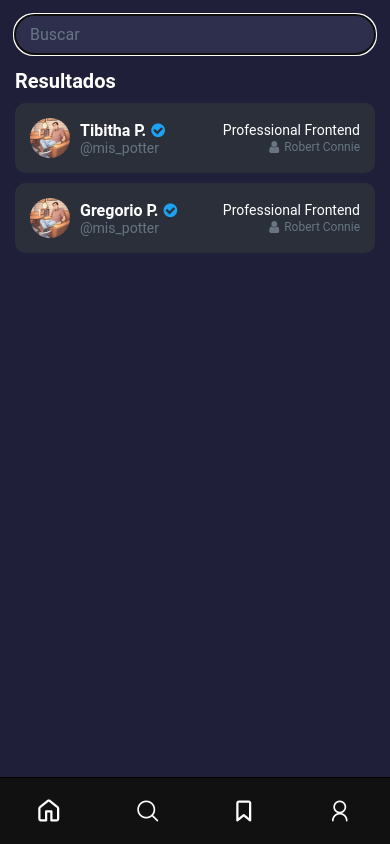
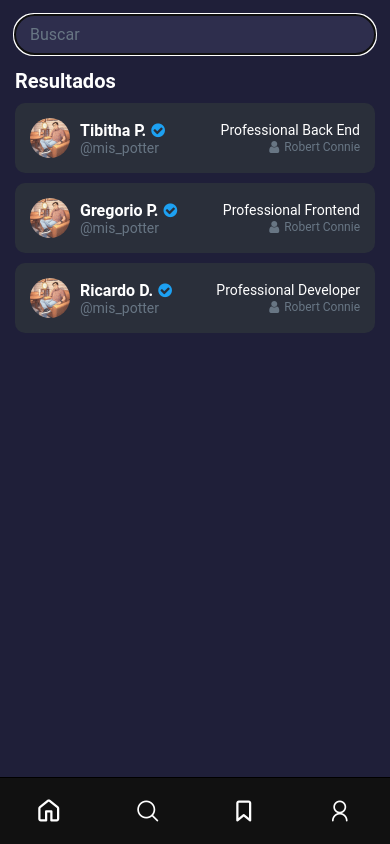
Before and after one commit to greghades/RootNetFrontend, a React Native app: screen /Search in a window 390 px wide. Built offline with nearby package versions, Linux system fonts and the light colour scheme; a web font is replaced by a local one.

Commit message:
agregando cerrar sesion

```diff
--- a/src/components/PostCard.tsx
+++ b/src/components/PostCard.tsx
@@ -143,7 +143,7 @@ const PostCard: React.FC<PostCardProps> = ({
           <FontAwesome6
             name="heart"
             size={24}
-            color={isLiked ? '#FF0000' : COLORS.secondaryText}
+            color={isLiked ? '#CE395F' : COLORS.secondaryText}
             solid={isLiked}
           />
           <Text style={styles.actionText}>{likes}</Text>
@@ -152,7 +152,7 @@ const PostCard: React.FC<PostCardProps> = ({
           <MaterialIcons
             name={isSaved ? 'bookmark' : 'bookmark-border'}
             size={24}
-            color={isSaved ? COLORS.accent : COLORS.secondaryText}
+            color={isSaved ? COLORS.text : COLORS.secondaryText}
           />
           <Text style={styles.actionText}>{saves}</Text>
         </TouchableOpacity>
@@ -218,7 +218,7 @@ const PostCard: React.FC<PostCardProps> = ({
                   style={styles.modalOption}
                   onPress={() => handleModalAction('delete')}
                 >
-                  <MaterialIcons name="delete" size={24} color="#FF0000" />
+                  <MaterialIcons name="delete" size={24} color="#CE395F" />
                   <Text style={styles.modalOptionTextDelete}>Eliminar Publicación</Text>
                 </TouchableOpacity>
                 <TouchableOpacity
--- a/src/navigation/AppNavigator.tsx
+++ b/src/navigation/AppNavigator.tsx
@@ -1,7 +1,7 @@
 import { createStackNavigator } from "@react-navigation/stack";
 import React from "react";
 import { Image, View } from 'react-native'; // Añadimos View para centrar el logo
-import logo from "../assets/images/logo-header.png";
+import Logo from "../assets/images/logo-header.png";
 import { COLORS } from "../styles/colors";
 import EditUserScreen from "../screens/editUserScreen";
 import FeedScreen from "../screens/feedScreen";
@@ -34,7 +34,7 @@ const AppNavigator = () => {
         headerTitle: () => (
           <View style={{ flex: 1, alignItems: 'center' }}>
             <Image
-              source={logo}
+              source={Logo}
               style={{ width: 120, height: 65, resizeMode: 'contain' }}
             />
           </View>
@@ -119,6 +119,10 @@ const AppNavigator = () => {
         name="PilotsUser"
         component={PilotsUserScreen}
       />
+      <Stack.Screen
+        name="LoginScreen"
+        component={LoginScreen}
+      />
     </Stack.Navigator>
   );
 };
--- a/src/screens/feedScreen.tsx
+++ b/src/screens/feedScreen.tsx
@@ -51,7 +51,7 @@ const FeedScreen: React.FC = () => {
             {
               id: '3',
               username: 'Maximillian',
-              handle: '@maxjacobson',
+              handle: '@pixelsz',
               date: '3h',
               content: "Y'ALL ready for this next post?",
               saves: 46,
--- a/src/screens/searchScreen.tsx
+++ b/src/screens/searchScreen.tsx
@@ -4,13 +4,13 @@ import BottomNavBar from '../components/BottomNavBar';
 import { COLORS } from '../styles/colors';
 import { FontAwesome } from '@expo/vector-icons'; // Para el ícono de verificación y usuario
 import { styles } from '../styles/searchStyles'; // Asegúrate de que la ruta sea correcta
-// Datos estáticos para los resultados de búsqueda
+// Datos  para los resultados de búsqueda inventados
 const searchResults = [
   {
     id: '1',
     username: 'Tibitha P.',
     handle: '@mis_potter',
-    role: 'Professional Frontend',
+    role: 'Professional Back End',
     relatedUser: 'Robert Connie',
     isVerified: true,
   },
@@ -19,6 +19,14 @@ const searchResults = [
     username: 'Gregorio P.',
     handle: '@mis_potter',
     role: 'Professional Frontend',
+    relatedUser: 'Robert Connie',
+    isVerified: true,
+  },
+  {
+    id: '3',
+    username: 'Ricardo D.',
+    handle: '@mis_potter',
+    role: 'Professional Developer',
     relatedUser: 'Robert Connie',
     isVerified: true,
   },
--- a/src/screens/settingsScreen.tsx
+++ b/src/screens/settingsScreen.tsx
@@ -36,6 +36,12 @@ const SettingsScreen = () => {
             <Text style={styles.optionText}>Políticas de privacidad</Text>
             <Text style={styles.arrow}>›</Text>
         </TouchableOpacity>
+
+        <TouchableOpacity style={styles.option} onPress={() => navigation.navigate("Login")}>
+            <Text style={styles.optionText}>Cerrar Sesión</Text>
+            <Text style={styles.arrow}>›</Text>
+        </TouchableOpacity>
+
         </View>
     );
 };
--- a/src/styles/feedStyles.ts
+++ b/src/styles/feedStyles.ts
@@ -151,7 +151,7 @@ export const styles = StyleSheet.create({
     modalOptionTextDelete: {
       fontFamily: 'Roboto',
       fontSize: 16,
-      color: '#FF0000', // Texto rojo para "Eliminar Publicación"
+      color: '#CE395F', // Texto rojo para "Eliminar Publicación"
       marginLeft: 10,
     },
     modalCancelButton: {
--- a/src/styles/loginStyles.ts
+++ b/src/styles/loginStyles.ts
@@ -31,7 +31,7 @@ export const  styles = StyleSheet.create({
     fontFamily: "Roboto",
     backgroundColor: COLORS.input,
     color: COLORS.text,
-    padding: 10,
+    padding: 12,
     borderRadius: 5,
     marginBottom: 15,
     width: "100%",
@@ -40,7 +40,7 @@ export const  styles = StyleSheet.create({
     flexDirection: "row",
     alignItems: "center",
     backgroundColor: COLORS.input,
-    padding: 10,
+    padding: 1,
     borderRadius: 5,
     marginBottom: 15,
     width: "100%",
--- a/src/styles/profileStyles.ts
+++ b/src/styles/profileStyles.ts
@@ -8,7 +8,7 @@ export const styles = StyleSheet.create({
   },
   header: {
     padding: 15,
-    marginTop: 25,
+    marginTop: 0, // esta la quite por un erro de pantalla en perfiles mostraba un top que no era necesario.
     backgroundColor: COLORS.cardBackground,
     position: 'relative',
   },
```
Also changed, not shown: app/(tabs)/index.tsx (line endings or trailing spaces).
